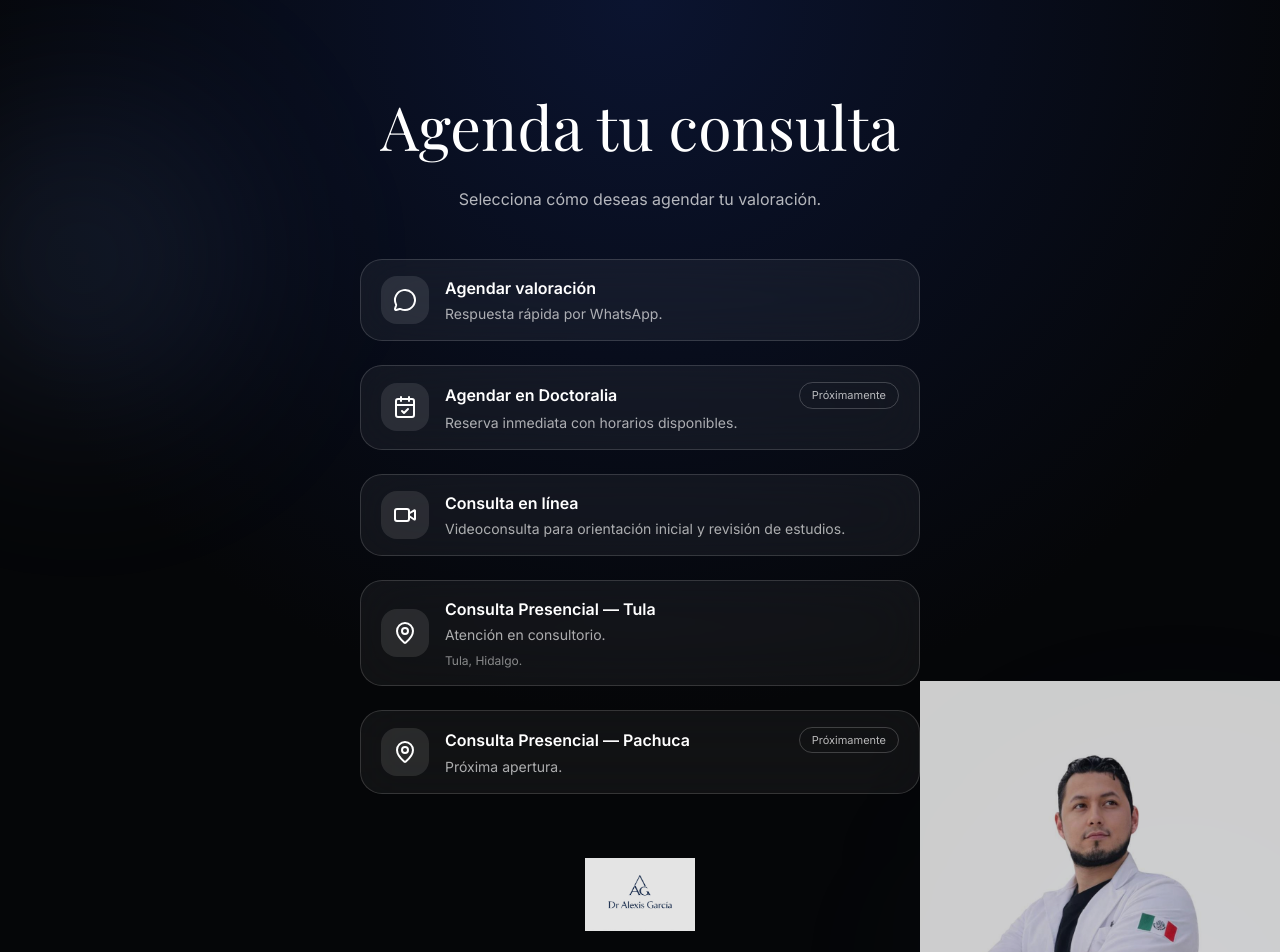
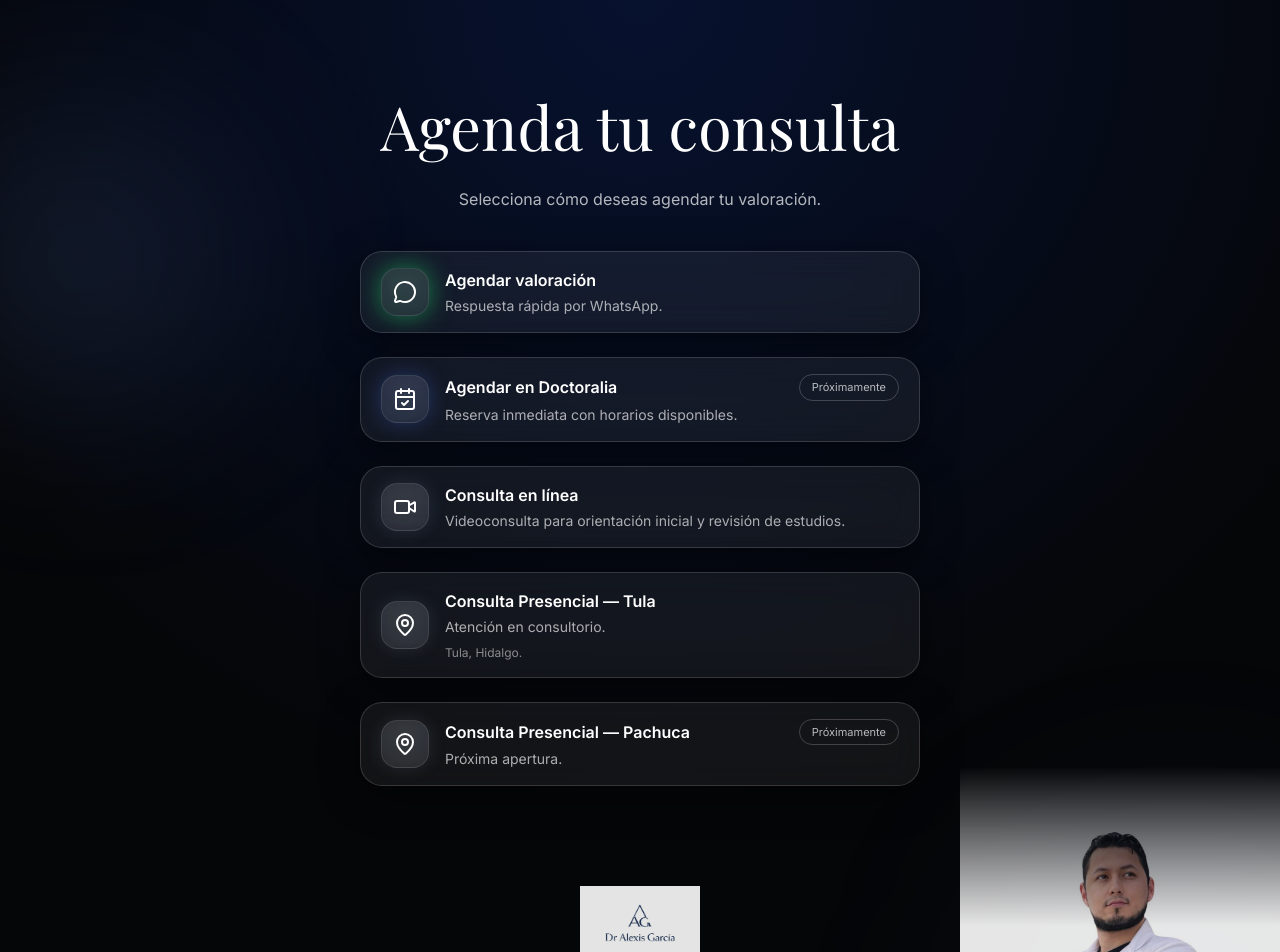
Before and after one commit to alexisgarciaortopedia/web-alexis-garcia, a Next.js app: page /agendar in a window 1280 px wide. Shown: the top 952 px of the page. Built offline with nearby package versions, Linux system fonts and the light colour scheme; a web font is replaced by a local one.

Commit message:
fix suspense useSearchParams home

```diff
--- a/app/agendar/AgendarClient.tsx
+++ b/app/agendar/AgendarClient.tsx
@@ -17,7 +17,37 @@ type CardConfig = {
 };
 
 const cardBaseClasses =
-  "group relative flex w-full items-center gap-4 rounded-[22px] border border-white/15 bg-white/5 px-5 py-4 text-left text-white/90 backdrop-blur-xl transition-all duration-300 hover:-translate-y-1 hover:border-white/40 hover:bg-white/8 hover:shadow-[0_0_30px_rgba(124,169,255,0.16)] focus-visible:outline-none focus-visible:ring-2 focus-visible:ring-white/30";
+  "group relative flex w-full items-center gap-4 overflow-hidden rounded-[22px] border border-white/15 bg-white/6 px-5 py-4 text-left text-white/90 backdrop-blur-[16px] shadow-[0_10px_40px_rgba(0,0,0,0.45)] transition-all duration-300 hover:-translate-y-1 hover:border-white/30 focus-visible:outline-none focus-visible:ring-2 focus-visible:ring-white/30";
+
+const ICON_STYLES = {
+  whatsapp: {
+    color: "#25D366",
+    glow: "0 0 25px rgba(37,211,102,0.55)",
+    tint: "rgba(37,211,102,0.08)",
+  },
+  doctoralia: {
+    color: "#4A7DFF",
+    glow: "0 0 20px rgba(74,125,255,0.28)",
+    tint: "rgba(74,125,255,0.08)",
+  },
+  telemedicina: {
+    color: "#8A97B8",
+    glow: "0 0 18px rgba(138,151,184,0.16)",
+    tint: "rgba(138,151,184,0.08)",
+  },
+  map: {
+    color: "#90A0C8",
+    glow: "0 0 18px rgba(144,160,200,0.14)",
+    tint: "rgba(144,160,200,0.08)",
+  },
+} as const;
+
+function getIconStyle(key: string) {
+  if (key === "whatsapp") return ICON_STYLES.whatsapp;
+  if (key === "doctoralia") return ICON_STYLES.doctoralia;
+  if (key === "telemedicina") return ICON_STYLES.telemedicina;
+  return ICON_STYLES.map;
+}
 
 export default function AgendarClient() {
   const [toastMessage, setToastMessage] = useState("");
@@ -82,7 +112,7 @@ export default function AgendarClient() {
 
   return (
     <div className="relative min-h-screen overflow-hidden bg-[#050608] text-white">
-      <div className="pointer-events-none absolute inset-0 bg-[radial-gradient(circle_at_top,#0B1430_0%,rgba(5,6,8,0.92)_55%,#050608_100%)]" />
+      <div className="pointer-events-none absolute inset-0 bg-[radial-gradient(circle_at_top,rgba(10,40,120,0.35),transparent_60%)]" />
       <div className="pointer-events-none absolute -left-32 top-12 h-[420px] w-[420px] rounded-full bg-[radial-gradient(circle,rgba(120,160,255,0.18),transparent_70%)] blur-[90px]" />
       <div className="pointer-events-none absolute -right-40 bottom-[-120px] h-[520px] w-[520px] rounded-full bg-[radial-gradient(circle,rgba(60,90,160,0.2),transparent_65%)] blur-[100px]" />
 
@@ -96,12 +126,21 @@ export default function AgendarClient() {
           </p>
         </section>
 
-        <section className="mt-12 w-full max-w-[560px] space-y-6">
+        <section className="mt-10 w-full max-w-[560px] space-y-6">
           {cards.map((card) => {
+            const iconStyle = getIconStyle(card.key);
             const content = (
               <div className="flex w-full items-center gap-4">
-                <span className="flex h-12 w-12 items-center justify-center rounded-2xl bg-white/10">
-                  {card.icon}
+                <span
+                  className="flex h-12 w-12 items-center justify-center rounded-2xl border border-white/10 backdrop-blur-[10px]"
+                  style={{
+                    backgroundImage:
+                      "linear-gradient(180deg, rgba(255,255,255,0.07), rgba(255,255,255,0.03))",
+                    backgroundColor: iconStyle.tint,
+                    boxShadow: iconStyle.glow,
+                  }}
+                >
+                  <span style={{ color: iconStyle.color }}>{card.icon}</span>
                 </span>
                 <div className="flex-1">
                   <div className="flex items-center justify-between gap-3">
@@ -122,6 +161,13 @@ export default function AgendarClient() {
               </div>
             );
 
+            const cardBody = (
+              <>
+                <span className="pointer-events-none absolute inset-0 bg-[radial-gradient(circle_at_center,rgba(255,180,90,0.15),transparent_60%)] opacity-0 transition-opacity duration-300 group-hover:opacity-100" />
+                <div className="relative z-10 w-full">{content}</div>
+              </>
+            );
+
             if (card.externalHref) {
               return (
                 <a
@@ -131,7 +177,7 @@ export default function AgendarClient() {
                   rel="noopener noreferrer"
                   className={cardBaseClasses}
                 >
-                  {content}
+                  {cardBody}
                 </a>
               );
             }
@@ -139,7 +185,7 @@ export default function AgendarClient() {
             if (card.href) {
               return (
                 <Link key={card.key} href={card.href} className={cardBaseClasses}>
-                  {content}
+                  {cardBody}
                 </Link>
               );
             }
@@ -151,19 +197,19 @@ export default function AgendarClient() {
                 onClick={card.onClick}
                 className={cardBaseClasses}
               >
-                {content}
+                {cardBody}
               </button>
             );
           })}
         </section>
 
-        <section className="mt-16 flex flex-col items-center gap-4 text-center">
+        <section className="mt-[60px] flex flex-col items-center gap-4 pt-10 text-center">
           <Image
             src="/brand/ag-logo.png"
             alt="AG logo"
             width={120}
             height={120}
-            className="h-auto w-[110px] opacity-90"
+            className="h-auto w-[120px] opacity-90"
           />
           <div className="font-serif text-2xl text-white">Dr Alexis García</div>
           <div className="text-sm text-white/65">
@@ -173,13 +219,18 @@ export default function AgendarClient() {
         </section>
       </main>
 
-      <div className="pointer-events-none absolute bottom-0 right-0 z-0 w-[220px] sm:w-[300px] lg:w-[360px]">
+      <div className="pointer-events-none absolute bottom-0 right-0 z-0 w-[220px] sm:w-[300px] lg:w-[320px]">
         <Image
           src="/brand/dr-alexis.png"
           alt="Dr Alexis García"
           width={720}
           height={900}
-          className="h-auto w-full object-contain opacity-80"
+          className="h-auto w-full object-contain opacity-90"
+          style={{
+            maskImage: "linear-gradient(to top, black 60%, transparent)",
+            WebkitMaskImage: "linear-gradient(to top, black 60%, transparent)",
+            filter: "drop-shadow(0 0 30px rgba(255,255,255,0.08))",
+          }}
           priority
         />
       </div>
```
